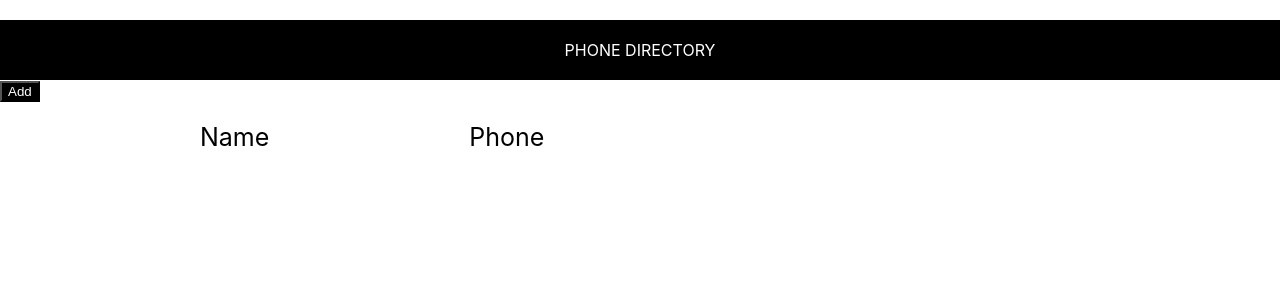
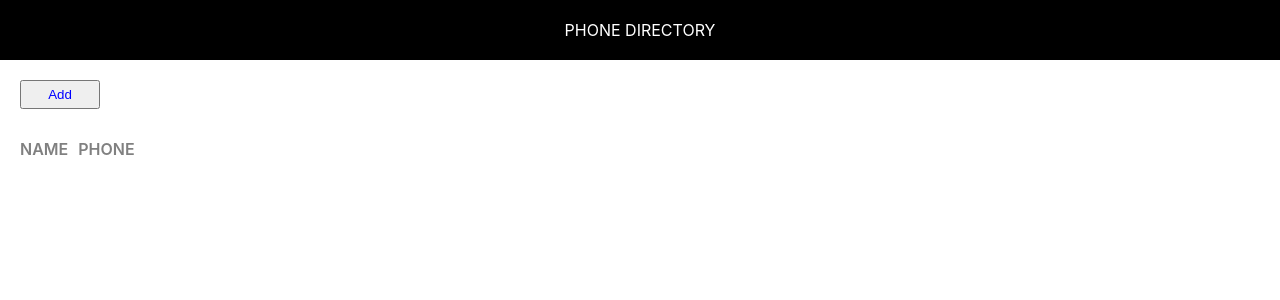
Before and after one commit to Vinny-vy/Phone-directory, a React (Create React App) app: page / in a window 1280 px wide. Shown: the top 300 px of the page. Built offline with nearby package versions, Linux system fonts and the light colour scheme.

Commit message:
App(Home Page)

```diff
--- a/src/App.css
+++ b/src/App.css
@@ -45,7 +45,43 @@
   background-color:wheat;
   padding:5px;
 }
+.component-body-container{
+  padding:20px;
+}
+.custom_btn
+{
+padding:5px;
+margin-right:10px;
+width:80px;
+cursor:pointer;
+font-size:30;
 
+
+}
+.add_btn{
+  color:blue;
+}
+.gridcontainer{
+  grid-template-columns: 40% 30% auto;
+  margin-bottom:10px;
+}
+.heading{
+  margin:30px 0 30px 0;
+  width:100%;
+}
+.grid-item {
+  background-color: rgba(255, 255, 255, 0.8);
+  font-size: 1.15rem;
+  word-wrap: break-word;
+  padding-right: 10px;
+}
+
+.name-heading, .phone-heading {
+  font-size: 1rem;
+  font-weight: 600;
+  color: #808080;
+  text-transform: uppercase;
+}
 /*.App-logo {
   height: 40vmin;
 }
--- a/src/App.js
+++ b/src/App.js
@@ -3,24 +3,7 @@
 import './App.css';
 import Header from './header.js';
 class App extends Component{
- /*render()
-  {
-    return (
-      <div>
-       <div id="Header" className="header">
-        Phone Directory
-        </div>
-        <br />
-        <button id="buttonb">Add</button>
-        <br />
-        <div>
-          <span className="classsp1">Name</span>
-          <span className="classsp2">Phone</span>
-        </div>
-      </div>
-    );
-  }
-}*/
+
 //function App() {
 /*render()
 {
@@ -53,21 +36,16 @@
     {
    return (
       <div>
-    <div id="div1" className="Header"> </div>
-    <br />
-    <Header />
-    <button id="Add1" className="button">Add</button>
-    <br />
-    <br />
-    <div>
-      <span id="span1">Name</span>
-      <span id="span2">Phone</span>
-    </div>
+      <Header />
+      <div className="component-body-container">
+        <button className="custom_btn add_btn">Add</button>
+        <div className="gridcontainer heading">
+          <span className="grid-item name-heading">Name</span>
+          <span className="grid-item phone-heading">Phone</span>
+        </div>
+      </div>
     </div>
 
-   /* <div id="div1" className="Header"> Phone-Directory </div>*/
- // )
-  //  }
 );
      }
     }
```
